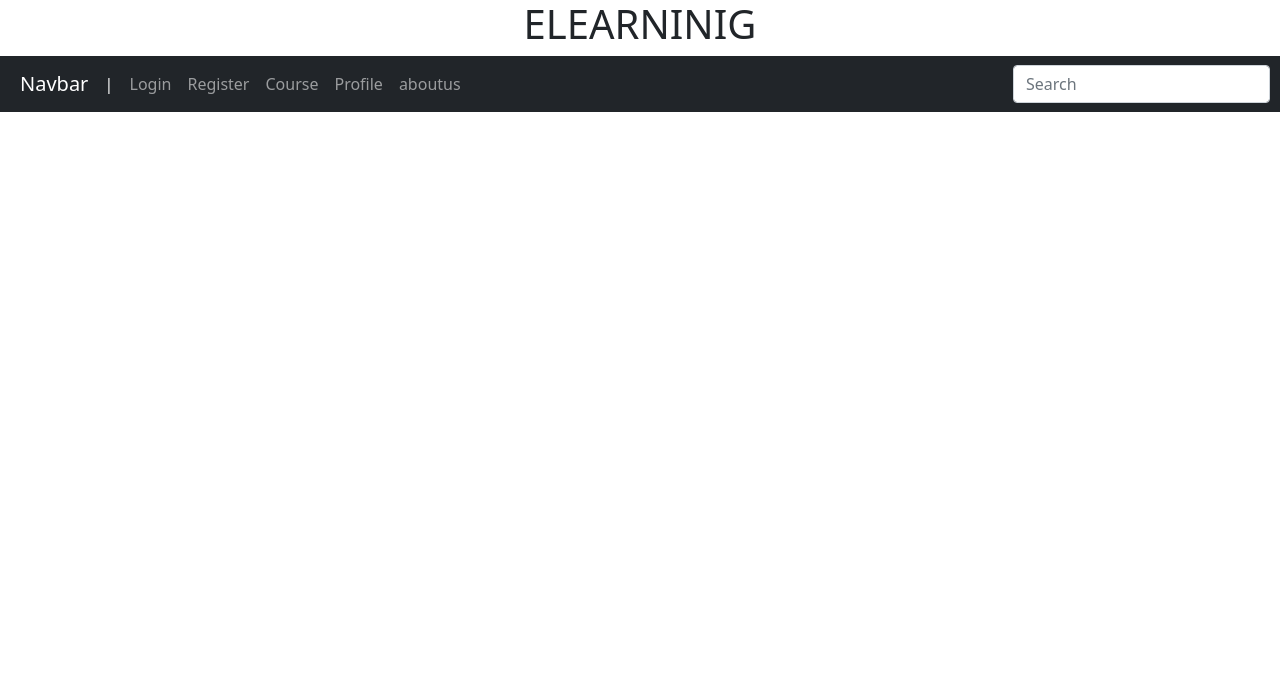
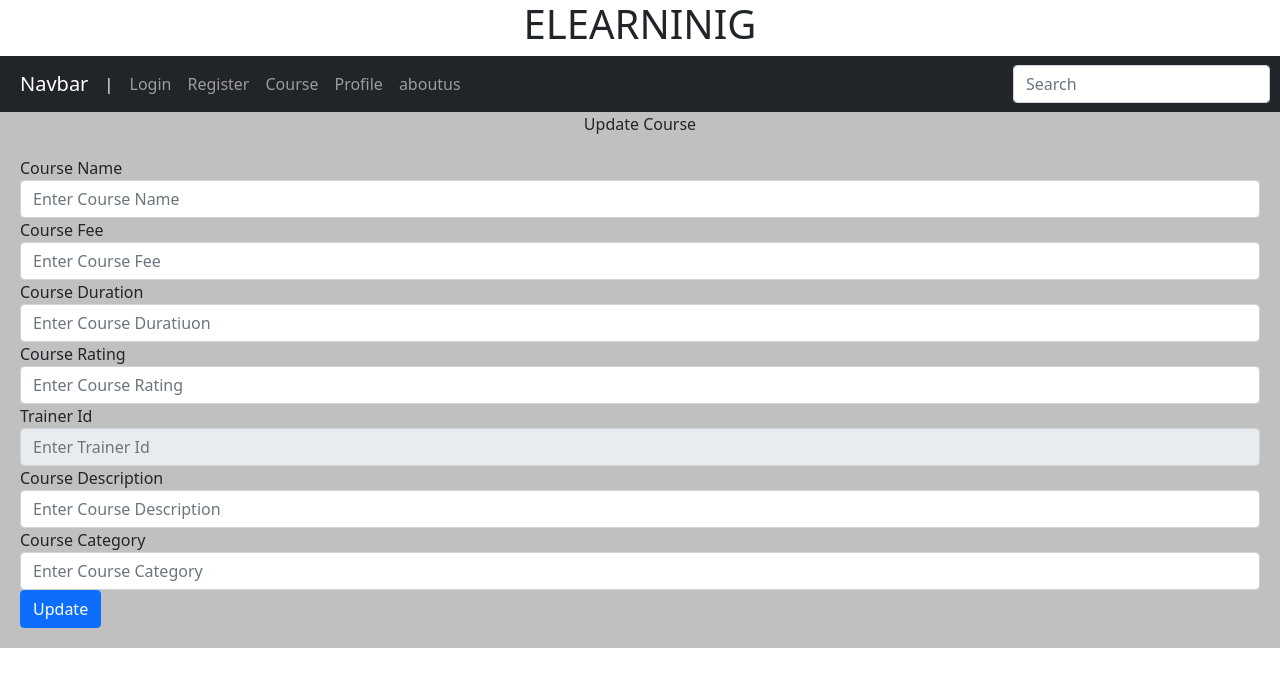
Before and after one commit to rishiJagariya/E-LEARNING-PLATFORM, an Angular app in the folder frontend/: page /updatecourse in a window 1280 px wide. Before the commit this address led to /. Shown: the top 686 px of the page. Built offline with nearby package versions, Linux system fonts and the light colour scheme.

Commit message:
updated in frontend

```diff
--- /dev/null
+++ b/frontend/src/app/addcourse/addcourse.component.html
@@ -0,0 +1,80 @@
+<body style="background-color: rgb(192,192,192);">
+    <div id="box1">
+        <div class="form-group" class="text-center">
+            <label for="rfname">Course</label>
+        </div>
+    <form style=" padding: 20px; border-radius: 10px;">
+        <div class="form-group" >
+            <label for="courseName">Course Name</label>
+            <input
+            type="text"
+            class="form-control"
+            id="courseName"
+            name="courseName"
+            placeholder="Enter Course Name"
+            required>
+        </div>
+        <div class="form-group">
+            <label for="fee">Course Fee</label>
+            <input
+            type="text"
+            class="form-control"
+            id="fee"
+            name="fee"
+            placeholder="Enter Course Fee"
+            required>
+        </div>
+        <div class="form-group">
+            <label for="duration">Course Duration</label>
+            <input
+            type="text"
+            class="form-control"
+            id="duration"
+            name="duration"
+            placeholder="Enter Course Duratiuon"
+            required>
+        </div>
+        <div class="form-group">
+            <label for="rating">Course Rating</label>
+            <input
+            type="text"
+            class="form-control"
+            id="rating"
+            name="rating"
+            placeholder="Enter Course Rating"
+            required>
+        </div>
+        <div class="form-group">
+            <label for="trainerId">Trainer Id</label>
+            <input
+            type="text"
+            class="form-control"
+            id="tarinerId"
+            name="trainerId"
+            placeholder="Enter Trainer Id"
+            required>
+        </div>
+        <div class="form-group">
+            <label for="description">Course Description</label>
+            <input
+            type="text"
+            class="form-control"
+            id="description"
+            name="description"
+            placeholder="Enter Course Description"
+            required>
+        </div>
+        <div class="form-group">
+            <label for="category">Course Category</label>
+            <input
+            type="text"
+            class="form-control"
+            id="category"
+            name="category"
+            placeholder="Enter Course Category"
+            required>
+        </div>
+        <button type="submit" class="btn btn-primary">Submit</button>
+      </form>
+    </div>
+    </body>
--- /dev/null
+++ b/frontend/src/app/addcourse/addcourse.component.ts
@@ -0,0 +1,15 @@
+import { Component, OnInit } from '@angular/core';
+
+@Component({
+  selector: 'addcourse',
+  templateUrl: './addcourse.component.html',
+  styleUrls: ['./addcourse.component.css']
+})
+export class AddcourseComponent implements OnInit {
+
+  constructor() { }
+
+  ngOnInit(): void {
+  }
+
+}
--- a/frontend/src/app/app-routing.module.ts
+++ b/frontend/src/app/app-routing.module.ts
@@ -1,14 +1,18 @@
 import { NgModule } from '@angular/core';
 import { RouterModule, Routes } from '@angular/router';
+import { AddcourseComponent } from './addcourse/addcourse.component';
 import { ForgotpasswordComponent } from './forgotpassword/forgotpassword.component';
 import { LoginComponent } from './login/login.component';
 import { RegisterComponent } from './register/register.component';
+import { UpdatecourseComponent } from './updatecourse/updatecourse.component';
 
 
 const routes: Routes = [
   { path: 'register', component:RegisterComponent  },
   { path: 'login', component:LoginComponent},
-  { path: 'forgotpassword', component:ForgotpasswordComponent}
+  { path: 'forgotpassword', component:ForgotpasswordComponent},
+  { path: 'addcourse', component:AddcourseComponent},
+  { path: 'updatecourse', component:UpdatecourseComponent}
 ];
 
 @NgModule({
@@ -17,5 +21,9 @@ const routes: Routes = [
 })
 export class AppRoutingModule { }
 export const routingComponents = [
-  RegisterComponent, LoginComponent,ForgotpasswordComponent
+  RegisterComponent,
+  LoginComponent,
+  ForgotpasswordComponent,
+  AddcourseComponent,
+  UpdatecourseComponent
 ];
--- a/frontend/src/app/app.module.ts
+++ b/frontend/src/app/app.module.ts
@@ -6,13 +6,17 @@ import { AppComponent } from './app.component';
 import { LoginComponent } from './login/login.component';
 import { RegisterComponent } from './register/register.component';
 import { ForgotpasswordComponent } from './forgotpassword/forgotpassword.component';
+import { AddcourseComponent } from './addcourse/addcourse.component';
+import { UpdatecourseComponent } from './updatecourse/updatecourse.component';
 
 @NgModule({
   declarations: [
     AppComponent,
     RegisterComponent,
     LoginComponent,
-    ForgotpasswordComponent
+    ForgotpasswordComponent,
+    AddcourseComponent,
+    UpdatecourseComponent
   ],
   imports: [
     BrowserModule,
--- /dev/null
+++ b/frontend/src/app/updatecourse/updatecourse.component.html
@@ -0,0 +1,80 @@
+<body style="background-color: rgb(192,192,192);">
+    <div id="box1">
+        <div class="form-group" class="text-center">
+            <label for="rfname">Update Course</label>
+        </div>
+    <form style=" padding: 20px; border-radius: 10px;">
+        <div class="form-group" >
+            <label for="courseName">Course Name</label>
+            <input
+            type="text"
+            class="form-control"
+            id="courseName"
+            name="courseName"
+            placeholder="Enter Course Name"
+            required>
+        </div>
+        <div class="form-group">
+            <label for="fee">Course Fee</label>
+            <input
+            type="text"
+            class="form-control"
+            id="fee"
+            name="fee"
+            placeholder="Enter Course Fee"
+            required>
+        </div>
+        <div class="form-group">
+            <label for="duration">Course Duration</label>
+            <input
+            type="text"
+            class="form-control"
+            id="duration"
+            name="duration"
+            placeholder="Enter Course Duratiuon"
+            required>
+        </div>
+        <div class="form-group">
+            <label for="rating">Course Rating</label>
+            <input
+            type="text"
+            class="form-control"
+            id="rating"
+            name="rating"
+            placeholder="Enter Course Rating"
+            required>
+        </div>
+        <div class="form-group">
+            <label for="trainerId">Trainer Id</label>
+            <input
+            type="text"
+            class="form-control"
+            id="tarinerId"
+            name="trainerId"
+            placeholder="Enter Trainer Id"
+            disabled>
+        </div>
+        <div class="form-group">
+            <label for="description">Course Description</label>
+            <input
+            type="text"
+            class="form-control"
+            id="description"
+            name="description"
+            placeholder="Enter Course Description"
+            required>
+        </div>
+        <div class="form-group">
+            <label for="category">Course Category</label>
+            <input
+            type="text"
+            class="form-control"
+            id="category"
+            name="category"
+            placeholder="Enter Course Category"
+            required>
+        </div>
+        <button type="submit" class="btn btn-primary">Update</button>
+      </form>
+    </div>
+    </body>
--- /dev/null
+++ b/frontend/src/app/updatecourse/updatecourse.component.ts
@@ -0,0 +1,15 @@
+import { Component, OnInit } from '@angular/core';
+
+@Component({
+  selector: 'updatecourse',
+  templateUrl: './updatecourse.component.html',
+  styleUrls: ['./updatecourse.component.css']
+})
+export class UpdatecourseComponent implements OnInit {
+
+  constructor() { }
+
+  ngOnInit(): void {
+  }
+
+}
```
Also changed, not shown: frontend/src/app/addcourse/addcourse.component.css (added), frontend/src/app/updatecourse/updatecourse.component.css (added), 2 other files (tests, documents, lock files or other folders).
